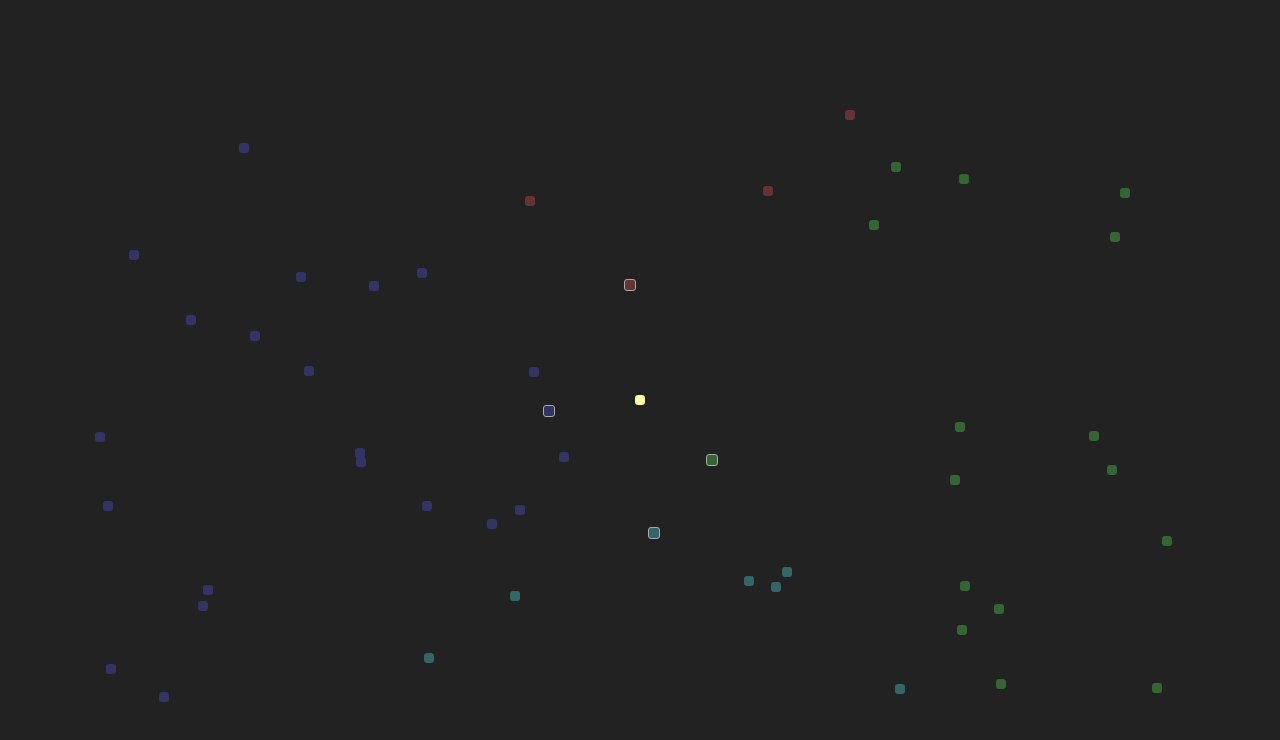
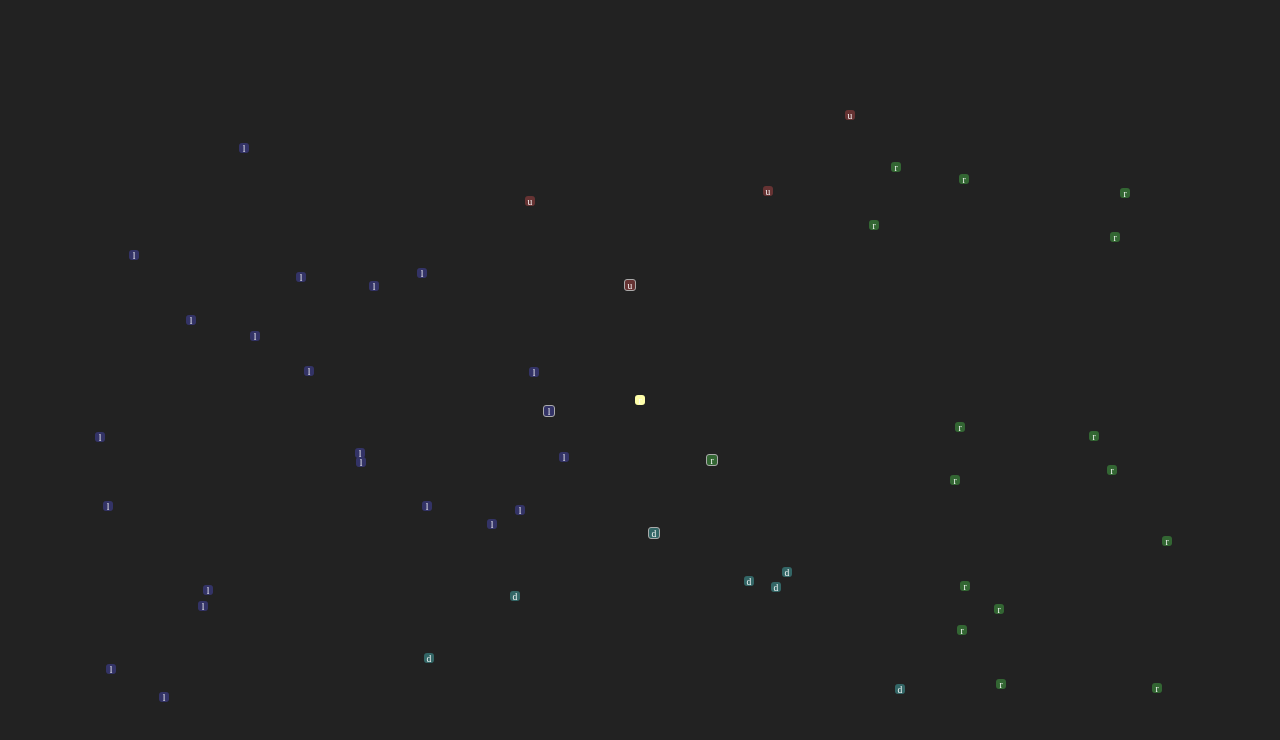
Before and after one commit to joedrago/lrud, a plain HTML site: page index.html in a window 1280 px wide. Drawn offline with Linux system fonts and the light colour scheme.

Commit message:
Enable some debug text

```diff
--- a/index.html
+++ b/index.html
@@ -16,6 +16,7 @@
         background-color: #777;
 
         /* debugging */
+        text-align: center;
         font-size: 0.6em;
         color: #fff;
     }
--- a/index.js
+++ b/index.js
@@ -41,6 +41,7 @@ const highlightCoords = () => {
         c.distSq = ((srcX - c.x) * (srcX - c.x)) + ((srcY - c.y) * (srcY - c.y))
         c.angle = Math.atan2(c.y - srcY, c.x - srcX) * 180 / Math.PI
 
+        c.element.innerHTML = `${directionFromAngle(c.angle)}`
         // c.element.innerHTML = `${directionFromAngle(c.angle)} ${c.angle.toFixed(2)}` // Debug Text
 
         if(selected.id != c.id) {
```
